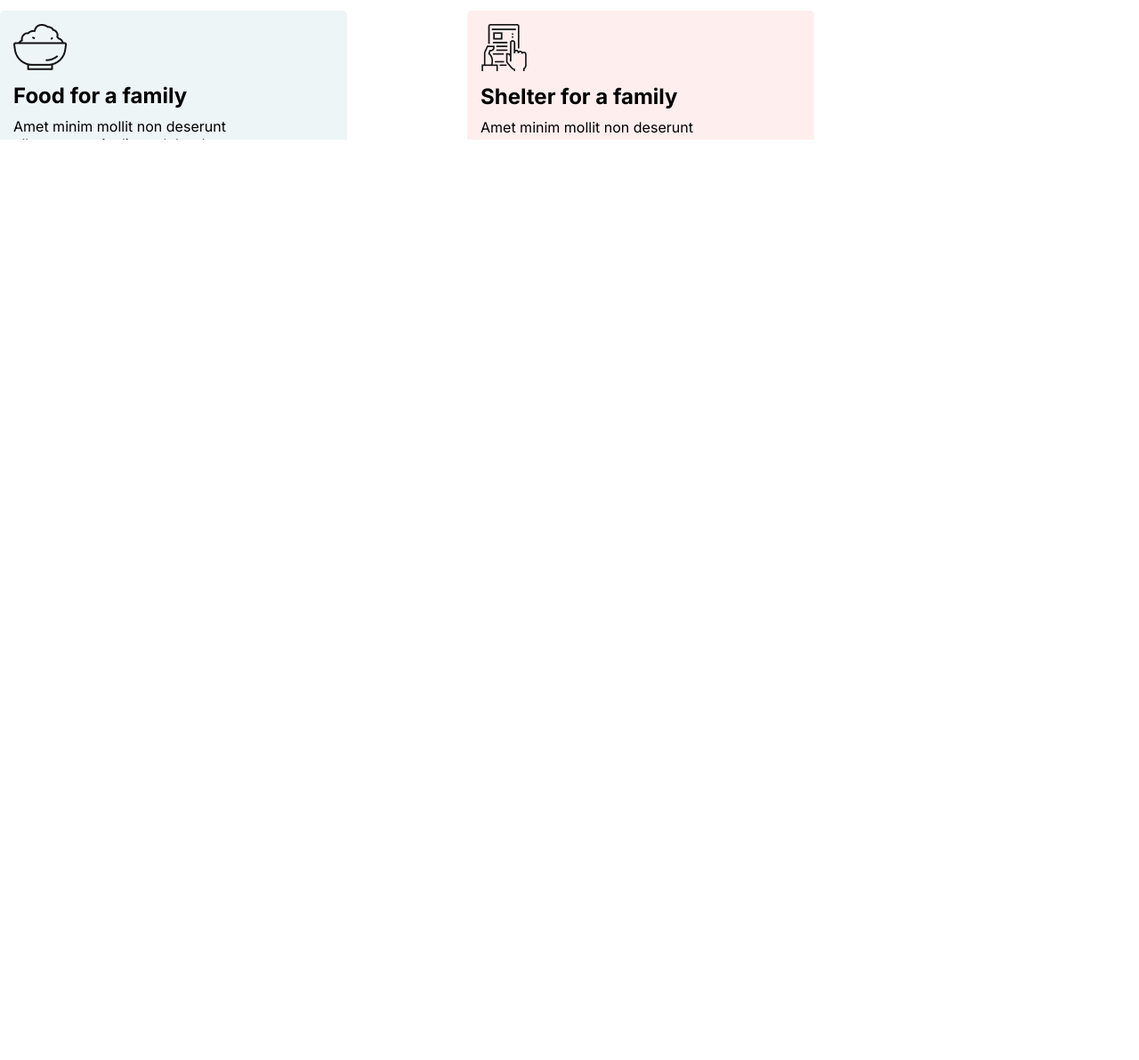
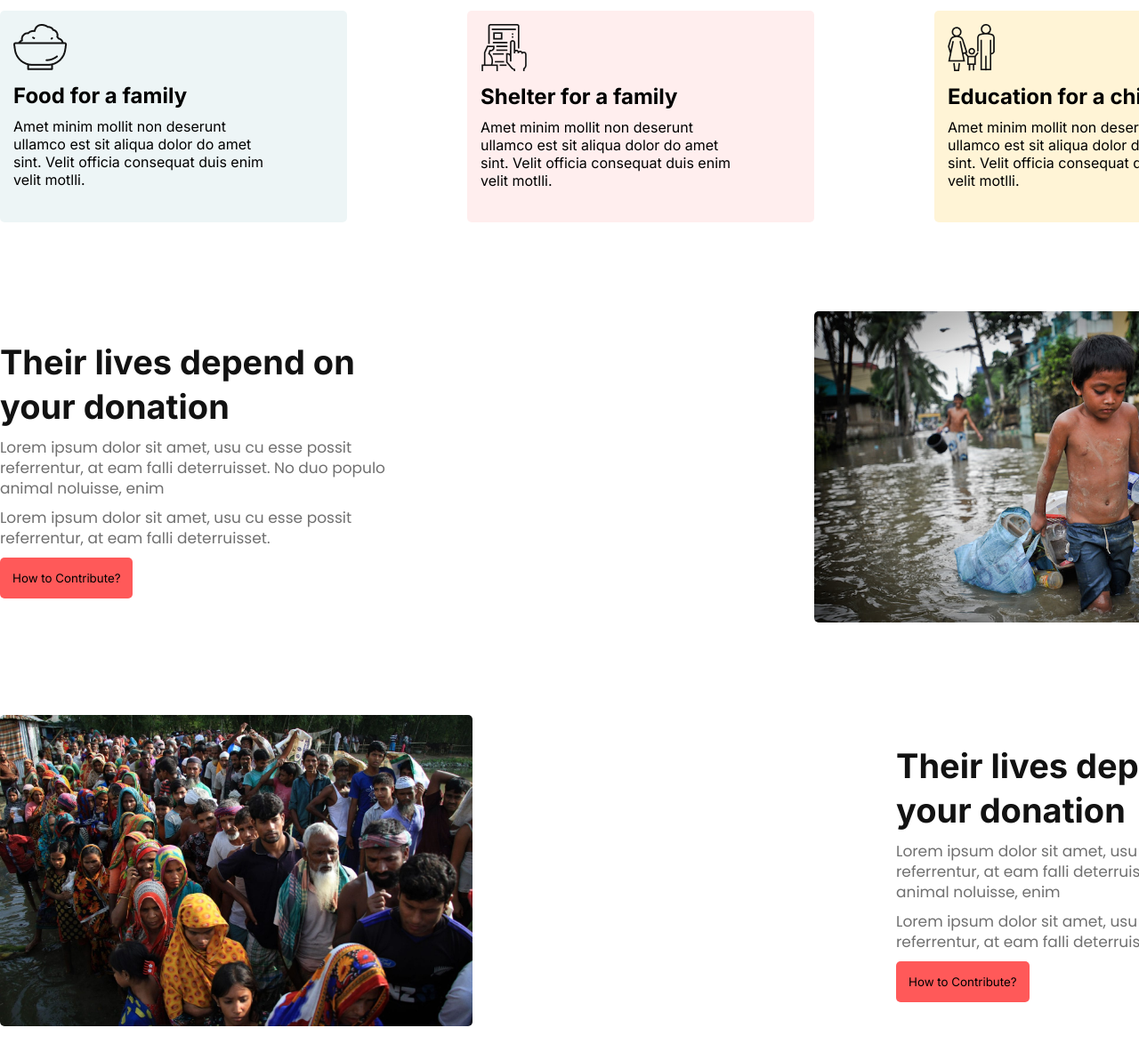
Before and after one commit to B4t33n/donate-today, a plain HTML site: page index.html in a window 1280 px wide. Shown: the part 1368-2560 px from the top of the page at 89% size. Before the commit the page ends 1668 px from the top, so only its background shows below. Drawn offline with Linux system fonts and the light colour scheme.

Commit message:
added simple 2 card

```diff
--- a/index.html
+++ b/index.html
@@ -69,5 +69,35 @@
             </div>
         </div>
     </section>
+
+    <section class="container">
+        <div class="hungry-people">
+            <div class="card">
+               <div class="card-item">
+                    <h1>Their lives depend on <br> your donation</h1>
+                    <p>Lorem ipsum dolor sit amet, usu cu esse possit <br> referrentur, at eam falli deterruisset. No duo populo <br> animal noluisse, enim</p>
+                    <p>Lorem ipsum dolor sit amet, usu cu esse possit <br> referrentur, at eam falli deterruisset.</p>
+
+                    <button class="btn" id="btn">How to Contribute?</button>
+               </div>
+                <div class="card-image">
+                    <img src="images/donation9.jpg" alt="">
+                </div>
+            </div>
+
+            <div class="card" id="hungry-card">
+                <div class="card-item">
+                     <h1>Their lives depend on <br> your donation</h1>
+                     <p>Lorem ipsum dolor sit amet, usu cu esse possit <br> referrentur, at eam falli deterruisset. No duo populo <br> animal noluisse, enim</p>
+                     <p>Lorem ipsum dolor sit amet, usu cu esse possit <br> referrentur, at eam falli deterruisset.</p>
+
+                     <button class="btn" id="btn">How to Contribute?</button>
+                </div>
+                 <div class="card-image">
+                     <img src="images/donation7.jpg" alt="">
+                 </div>
+             </div>
+        </div>
+    </section>
 </body>
 </html>
--- a/style/style.css
+++ b/style/style.css
@@ -116,7 +116,7 @@
     text-align: center;
 }
 
-.donate-input #btn{
+#btn{
     color: black;
     text-align: center;
     margin: 0 auto;
@@ -165,7 +165,37 @@
 #card-3{
     background: rgb(255, 244, 214);
 }
+.card{
+    display: flex;
+    justify-content: space-between;
+    align-items: center;
+    margin: 100px 0;
+}
 
+.card-item>h1{
+    color: rgb(18, 18, 18);
+    font-family: Inter;
+    font-size: 38px;
+    font-weight: 700;
+    line-height: 50px;
+}
+.card-item>p{
+    color: rgb(112, 112, 112);
+    font-family: Poppins;
+    font-size: 17px;
+    font-weight: 400;
+    line-height: 23px;
+    margin: 10px 0;
+}
+
+.card-image>img{
+    height: 350px;
+    border-radius: 5px;
+}
+
+#hungry-card{
+    flex-direction: row-reverse;
+}
 
 
 
@@ -199,4 +229,23 @@
     .plan-card-item{
         width: 80%;
     }
+
+    .card{
+        flex-direction: column-reverse;
+    }
+
+    .card-item{
+        width: 70%;
+    }
+
+    .card-image{
+        width: 90%;
+    }
+
+    .card-image>img{
+        height: 250px;
+    }
+    #hungry-card{
+        flex-direction: column-reverse;
+    }
 }
```
